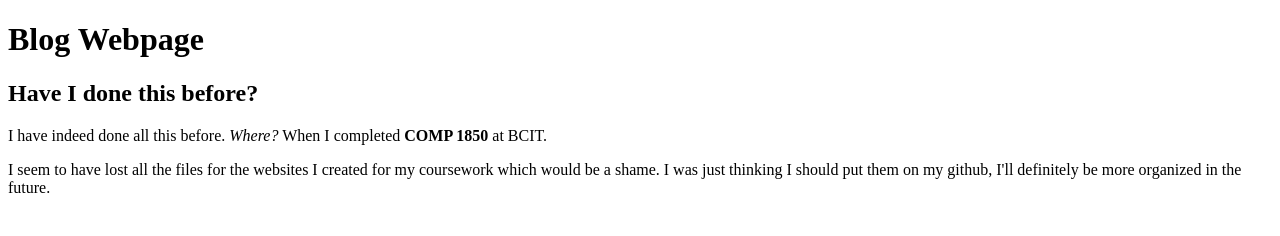
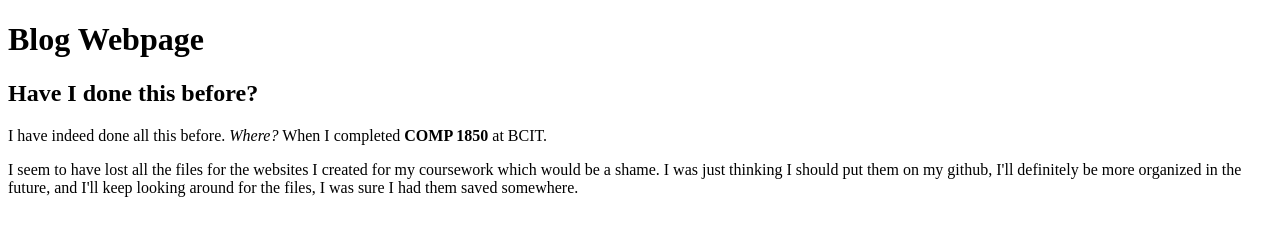
Before and after one commit to just-scott/git_test, a plain HTML site: page index.html in a window 1280 px wide. Drawn offline with Linux system fonts and the light colour scheme.

Commit message:
added one more sentence

```diff
--- a/index.html
+++ b/index.html
@@ -13,7 +13,7 @@
         I have indeed done all this before. <em>Where?</em> When I completed <strong>COMP 1850</strong> at BCIT.
     </p>
     <p>
-        I seem to have lost all the files for the websites I created for my coursework which would be a shame. I was just thinking I should put them on my github, I'll definitely be more organized in the future.
+        I seem to have lost all the files for the websites I created for my coursework which would be a shame. I was just thinking I should put them on my github, I'll definitely be more organized in the future, and I'll keep looking around for the files, I was sure I had them saved somewhere.
     </p>
 </body>
 </html>
```
